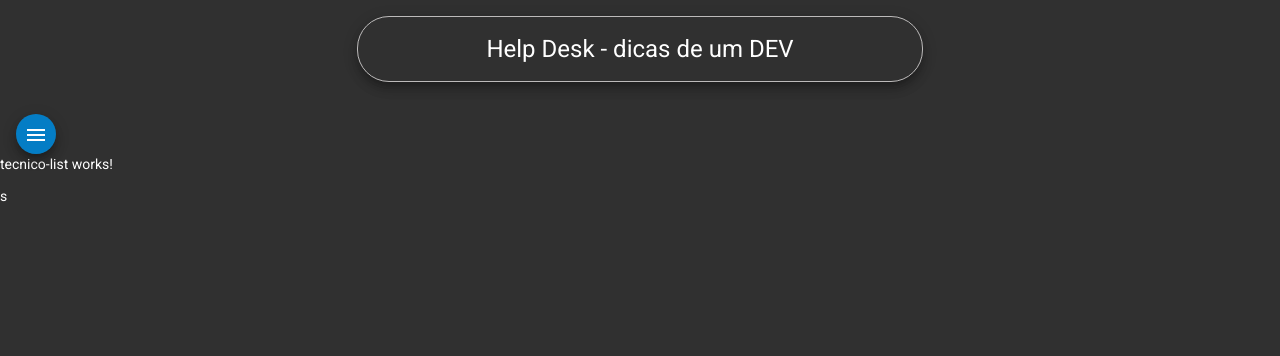
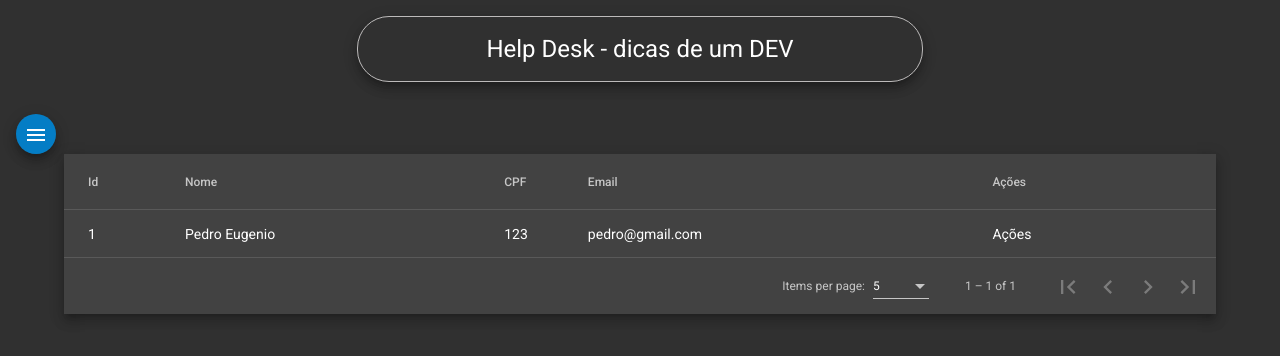
Before and after one commit to PedroCavalcanti0001/helpdesk-front, an Angular app: page /tecnicos in a window 1280 px wide. Shown: the top 356 px of the page. Built offline with nearby package versions, Linux system fonts and the light colour scheme.

Commit message:
html e css para tabela de tecnicos criada

```diff
--- a/src/app/components/nav/nav.component.html
+++ b/src/app/components/nav/nav.component.html
@@ -30,7 +30,7 @@
         <button class="menu mat-elevation-z8" (click)="drawer.toggle()" mat-icon-button>
             <mat-icon>menu</mat-icon>
         </button>
-        <router-outlet></router-outlet>s
+        <router-outlet></router-outlet>
     </div>
 
 </mat-drawer-container>
--- a/src/app/components/nav/nav.component.ts
+++ b/src/app/components/nav/nav.component.ts
@@ -9,7 +9,7 @@ import {Router} from "@angular/router";
 export class NavComponent implements OnInit {
 
   constructor(private router:Router) {
-    //this.router.navigate(["home"])
+    this.router.navigate(["tecnicos"])
   }
 
   ngOnInit(): void {
--- a/src/app/components/tecnico/tecnico-list/tecnico-list.component.css
+++ b/src/app/components/tecnico/tecnico-list/tecnico-list.component.css
@@ -0,0 +1,13 @@
+.container{
+    width: 90%;
+    margin: auto;
+}
+
+table {
+    width: 100%;
+
+}
+
+.md-table-pagination md-select:not([disabled]):focus .md-select-value {
+    color:white;
+}
--- a/src/app/components/tecnico/tecnico-list/tecnico-list.component.html
+++ b/src/app/components/tecnico/tecnico-list/tecnico-list.component.html
@@ -1 +1,40 @@
-<p>tecnico-list works!</p>
+<div class="container">
+    <div class="mat-elevation-z8">
+        <table mat-table [dataSource]="dataSource">
+
+            <ng-container matColumnDef="position">
+                <th mat-header-cell *matHeaderCellDef> Id </th>
+                <td mat-cell *matCellDef="let element"> {{element.id}} </td>
+            </ng-container>
+
+            <ng-container matColumnDef="name">
+                <th mat-header-cell *matHeaderCellDef> Nome </th>
+                <td mat-cell *matCellDef="let element"> {{element.nome}} </td>
+            </ng-container>
+
+            <ng-container matColumnDef="weight">
+                <th mat-header-cell *matHeaderCellDef> CPF </th>
+                <td mat-cell *matCellDef="let element"> {{element.cpf}} </td>
+            </ng-container>
+
+            <ng-container matColumnDef="symbol">
+                <th mat-header-cell *matHeaderCellDef> Email </th>
+                <td mat-cell *matCellDef="let element"> {{element.email}} </td>
+            </ng-container>
+
+            <ng-container matColumnDef="actions">
+                <th mat-header-cell *matHeaderCellDef> Ações </th>
+                <td mat-cell *matCellDef="let element"> Ações </td>
+            </ng-container>
+
+            <tr mat-header-row *matHeaderRowDef="displayedColumns"></tr>
+            <tr mat-row *matRowDef="let row; columns: displayedColumns;"></tr>
+        </table>
+
+        <mat-paginator [pageSizeOptions]="[5, 10, 20]"
+                       showFirstLastButtons
+                       aria-label="Select page of periodic elements">
+        </mat-paginator>
+    </div>
+
+</div>
--- a/src/app/components/tecnico/tecnico-list/tecnico-list.component.ts
+++ b/src/app/components/tecnico/tecnico-list/tecnico-list.component.ts
@@ -1,15 +1,37 @@
-import { Component, OnInit } from '@angular/core';
+import {Component, OnInit, ViewChild} from '@angular/core';
+import {MatTableDataSource} from "@angular/material/table";
+import {MatPaginator} from "@angular/material/paginator";
+import {Tecnico} from "../../../models/tecnico";
 
 @Component({
-  selector: 'app-tecnico-list',
-  templateUrl: './tecnico-list.component.html',
-  styleUrls: ['./tecnico-list.component.css']
+    selector: 'app-tecnico-list',
+    templateUrl: './tecnico-list.component.html',
+    styleUrls: ['./tecnico-list.component.css']
 })
 export class TecnicoListComponent implements OnInit {
+    ELEMENT_DATA: Tecnico[] = [
+        {
+            id: 1,
+            nome: "Pedro Eugenio",
+            cpf: "123",
+            email: "pedro@gmail.com",
+            senha: "1234",
+            perfis: ['0'],
+            dataCriacao: "27/05/2005"
+        }
+    ];
+s
+    displayedColumns: string[] = ['position', 'name', 'weight', 'symbol', 'actions'];
+    dataSource = new MatTableDataSource<Tecnico>(this.ELEMENT_DATA);
+    @ViewChild(MatPaginator) paginator: MatPaginator;
 
-  constructor() { }
+    constructor() {
+    }
 
-  ngOnInit(): void {
-  }
+    ngOnInit(): void {
+    }
 
+    ngAfterViewInit() {
+        this.dataSource.paginator = this.paginator;
+    }
 }
--- /dev/null
+++ b/src/app/models/tecnico.ts
@@ -0,0 +1,9 @@
+export interface Tecnico {
+    id?: any;
+    nome: String;
+    cpf: String;
+    email: String;
+    senha: String;
+    perfis: String[];
+    dataCriacao: any;
+}
```
